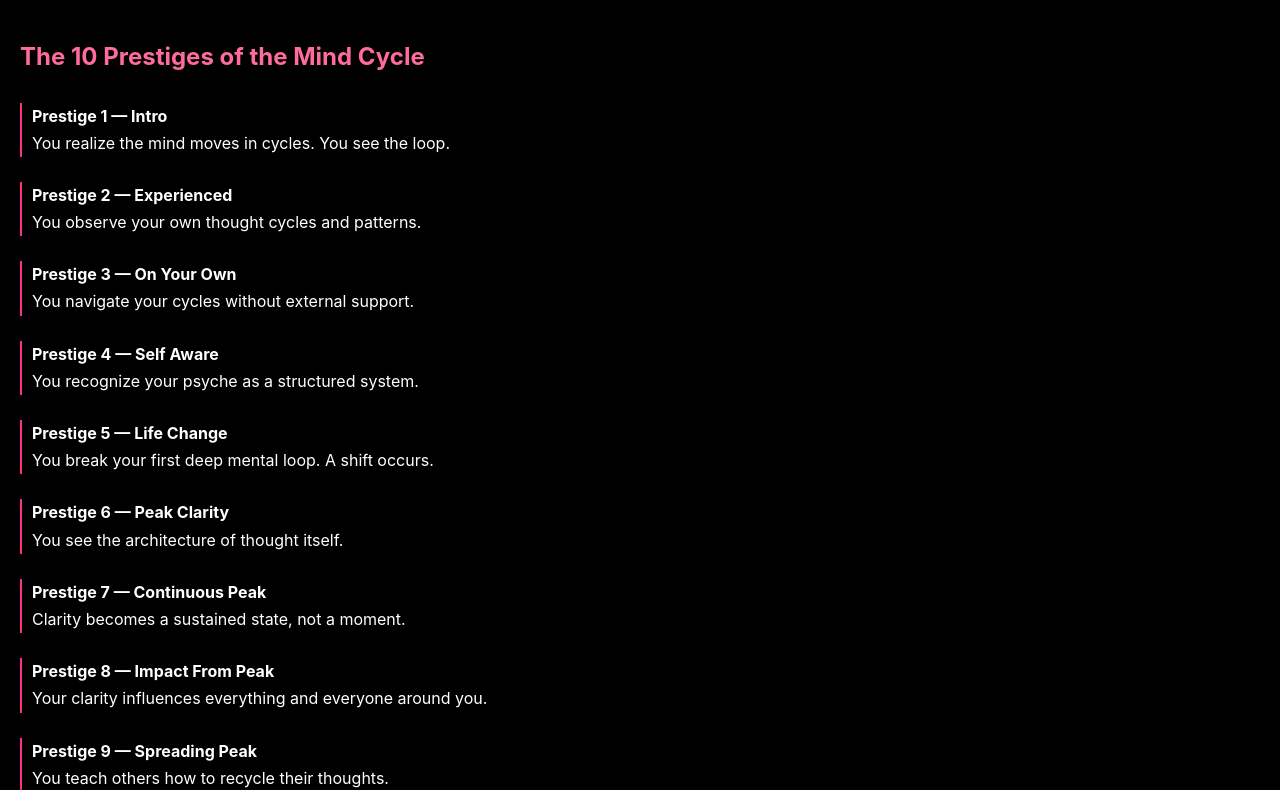
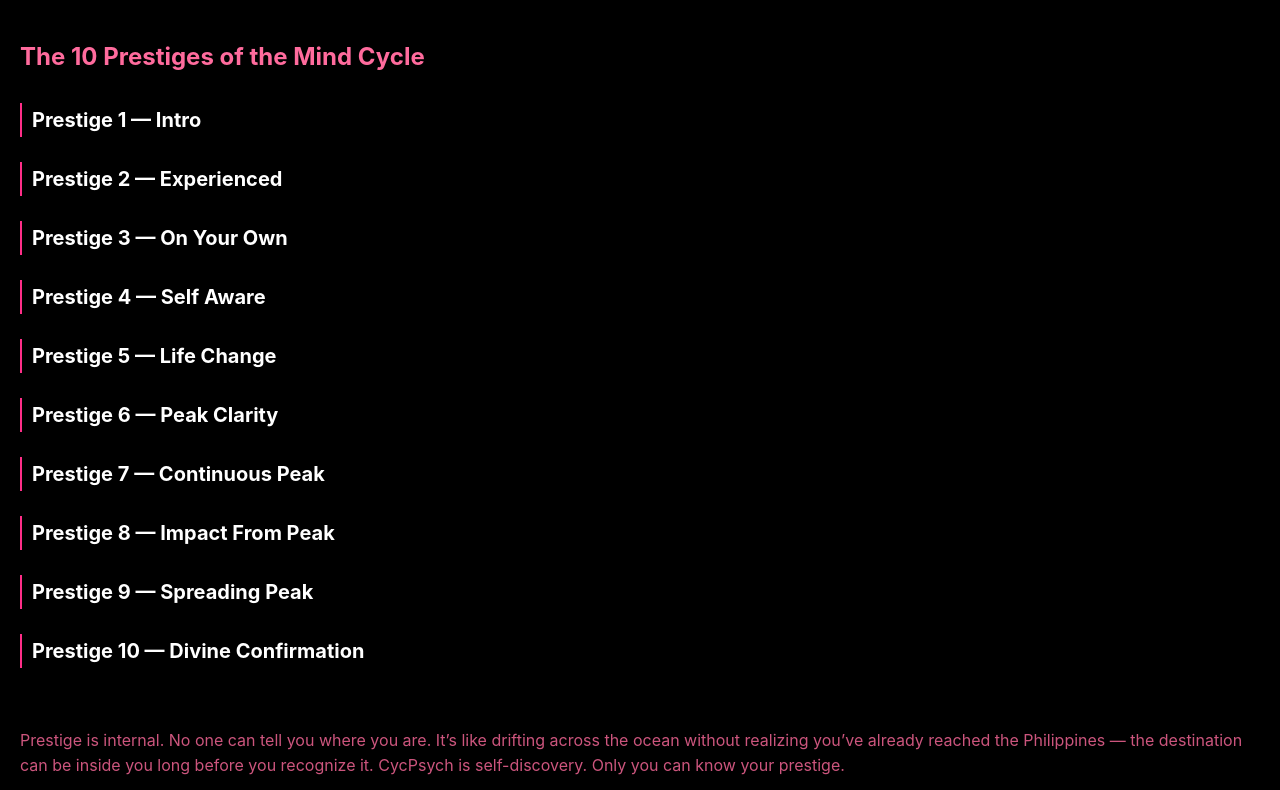
Before and after one commit to DrugFreeInu/CycPsych, a plain HTML site: page index.html in a window 1280 px wide. Shown: the part 167-957 px from the top of the page. Drawn offline with Linux system fonts and the light colour scheme.

Commit message:
Update index.html

```diff
--- a/index.html
+++ b/index.html
@@ -33,12 +33,21 @@
     margin: 25px 0;
     padding-left: 10px;
     border-left: 2px solid #ff2e88;
+    font-size: 20px;
   }
 
   .footer {
-    margin-top: 50px;
+    margin-top: 60px;
     opacity: 0.7;
     font-size: 14px;
+  }
+
+  .ocean {
+    margin-top: 60px;
+    opacity: 0.8;
+    font-size: 16px;
+    line-height: 1.6;
+    color: #ff6b9d;
   }
 </style>
 </head>
@@ -47,35 +56,24 @@
 <h1>CycPsych 101</h1>
 <h2>The 10 Prestiges of the Mind Cycle</h2>
 
-<div class="prestige"><strong>Prestige 1 — Intro</strong><br>
-You realize the mind moves in cycles. You see the loop.</div>
+<div class="prestige"><strong>Prestige 1 — Intro</strong></div>
+<div class="prestige"><strong>Prestige 2 — Experienced</strong></div>
+<div class="prestige"><strong>Prestige 3 — On Your Own</strong></div>
+<div class="prestige"><strong>Prestige 4 — Self Aware</strong></div>
+<div class="prestige"><strong>Prestige 5 — Life Change</strong></div>
+<div class="prestige"><strong>Prestige 6 — Peak Clarity</strong></div>
+<div class="prestige"><strong>Prestige 7 — Continuous Peak</strong></div>
+<div class="prestige"><strong>Prestige 8 — Impact From Peak</strong></div>
+<div class="prestige"><strong>Prestige 9 — Spreading Peak</strong></div>
+<div class="prestige"><strong>Prestige 10 — Divine Confirmation</strong></div>
 
-<div class="prestige"><strong>Prestige 2 — Experienced</strong><br>
-You observe your own thought cycles and patterns.</div>
-
-<div class="prestige"><strong>Prestige 3 — On Your Own</strong><br>
-You navigate your cycles without external support.</div>
-
-<div class="prestige"><strong>Prestige 4 — Self Aware</strong><br>
-You recognize your psyche as a structured system.</div>
-
-<div class="prestige"><strong>Prestige 5 — Life Change</strong><br>
-You break your first deep mental loop. A shift occurs.</div>
-
-<div class="prestige"><strong>Prestige 6 — Peak Clarity</strong><br>
-You see the architecture of thought itself.</div>
-
-<div class="prestige"><strong>Prestige 7 — Continuous Peak</strong><br>
-Clarity becomes a sustained state, not a moment.</div>
-
-<div class="prestige"><strong>Prestige 8 — Impact From Peak</strong><br>
-Your clarity influences everything and everyone around you.</div>
-
-<div class="prestige"><strong>Prestige 9 — Spreading Peak</strong><br>
-You teach others how to recycle their thoughts.</div>
-
-<div class="prestige"><strong>Prestige 10 — Divine Confirmation</strong><br>
-You understand fully: recycling is mental; cycles are spiritual.</div>
+<div class="ocean">
+  Prestige is internal.
+  No one can tell you where you are.
+  It’s like drifting across the ocean without realizing you’ve already reached the Philippines —
+  the destination can be inside you long before you recognize it.
+  CycPsych is self-discovery. Only you can know your prestige.
+</div>
 
 <div class="footer">
 CycPsych · A Divine Holy Script · Born From The God Team
```
